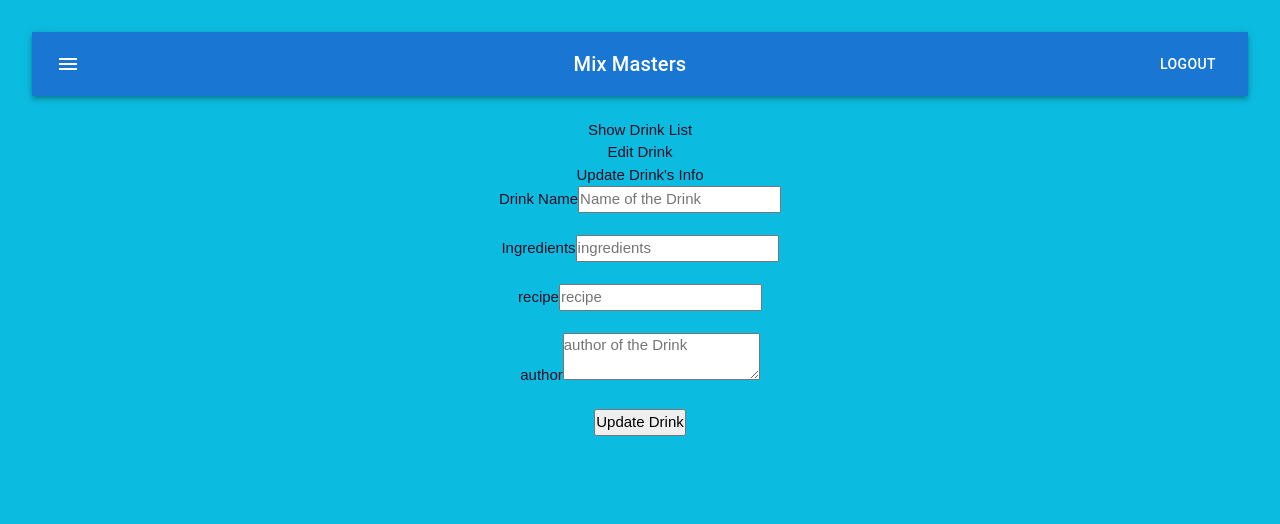
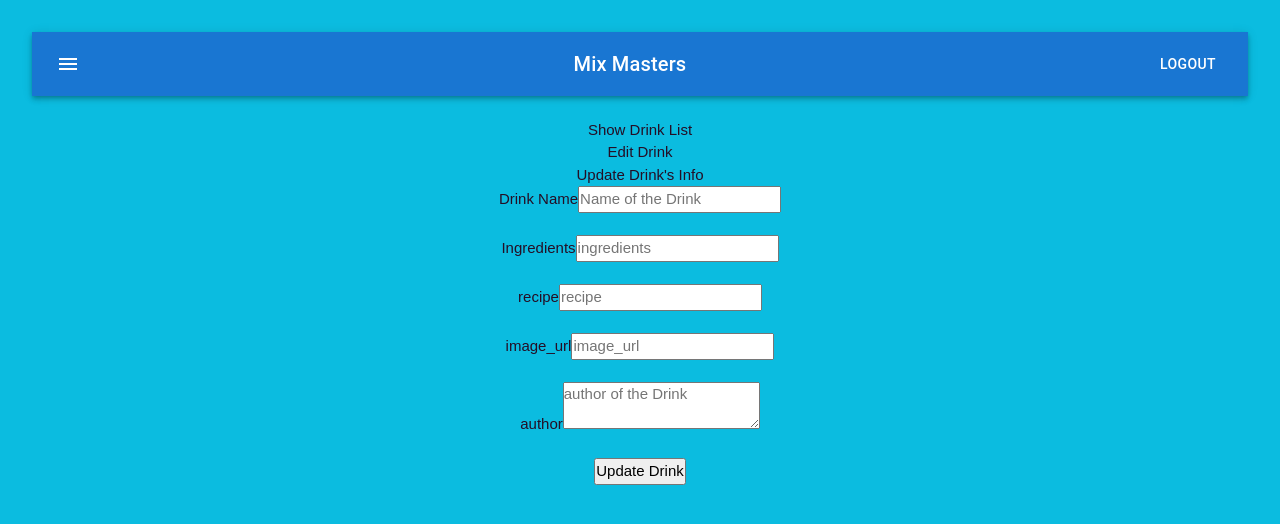
Before and after one commit to 8cott/mix-masters, a React (Vite) app in the folder client/: page /edit-drink/1 in a window 1280 px wide. Shown: the top 524 px of the page. Built offline with nearby package versions, Linux system fonts and the light colour scheme; no server answers; sample sign-in values are in the browser's storage.

Commit message:
added image_url and default image

```diff
--- a/client/src/components/CreateDrink.jsx
+++ b/client/src/components/CreateDrink.jsx
@@ -12,6 +12,7 @@ const CreateDrink = () => {
     drink_name: '',
     ingredients: '',
     recipe: '',
+    image_url: '',
     author: '',
   });
 
@@ -50,6 +51,10 @@ const CreateDrink = () => {
   const onSubmit = (e) => {
     e.preventDefault();
 
+    if (!drink.image_url) {
+      drink.image_url = "https://images.unsplash.com/photo-1514362545857-3bc16c4c7d1b?ixlib=rb-4.0.3&ixid=M3wxMjA3fDB8MHxwaG90by1wYWdlfHx8fGVufDB8fHx8fA%3D%3D&auto=format&fit=crop&w=1740&q=80";
+    }
+
     axios
       .post('http://localhost:8000/drinks', drink)
       .then((res) => {
@@ -57,6 +62,7 @@ const CreateDrink = () => {
           drink_name: '',
           ingredients: '',
           recipe: '',
+          image_url: '',
         });
 
         console.log('Successfully Created Drink');
@@ -118,6 +124,17 @@ const CreateDrink = () => {
                 />
               </div>
 
+              <div className="form-group">
+                <input
+                  type="text"
+                  placeholder="Image_URL"
+                  name="image_url"
+                  className="form-control"
+                  value={drink.image_url}
+                  onChange={onChange}
+                />
+              </div>
+
               {/* <div className="form-group">
                 <input
                   type="text"
--- a/client/src/components/DrinkCard.jsx
+++ b/client/src/components/DrinkCard.jsx
@@ -9,7 +9,7 @@ const DrinkCard = (props) => {
     <div className='card-container'>
       <Link to={`/show-drink/${drink._id}`}>
         <img
-          src='https://images.unsplash.com/photo-1514362545857-3bc16c4c7d1b?ixlib=rb-4.0.3&ixid=M3wxMjA3fDB8MHxwaG90by1wYWdlfHx8fGVufDB8fHx8fA%3D%3D&auto=format&fit=crop&w=1740&q=80'
+          src={drink.image_url}
           alt='Drinks'
           height={200}
         />
--- a/client/src/components/ShowDrinkDetails.jsx
+++ b/client/src/components/ShowDrinkDetails.jsx
@@ -64,6 +64,15 @@ function ShowDrinkDetails(props) {
           </tr>
           <tr>
             <th>4</th>
+            <td>Image</td>
+            <td>
+              {drink.image_url && (
+                <img src={drink.image_url} alt="Drink" height={200} />
+              )}
+            </td>
+          </tr>
+          <tr>
+            <th>5</th>
             <td>Author</td>
             <td>{drink.author}</td>
           </tr>
--- a/client/src/components/UpdateDrinkInfo.jsx
+++ b/client/src/components/UpdateDrinkInfo.jsx
@@ -9,6 +9,7 @@ function UpdateDrinkInfo(props) {
     drink_name: '',
     ingredients: '',
     recipe: '',
+    image_url: '',
     author: '',
   });
 
@@ -24,6 +25,7 @@ function UpdateDrinkInfo(props) {
           drink_name: res.data.drink_name,
           ingredients: res.data.ingredients,
           recipe: res.data.recipe,
+          image_url: res.data.image_url,
           author: res.data.author,
         });
       })
@@ -52,6 +54,7 @@ function UpdateDrinkInfo(props) {
       drink_name: drink.drink_name,
       ingredients: drink.ingredients,
       recipe: drink.recipe,
+      image_url: drink.image_url,
       author: drink.author,
     };
 
@@ -123,6 +126,19 @@ function UpdateDrinkInfo(props) {
             <br />
 
             <div className="form-group">
+              <label htmlFor="image_url">image_url</label>
+              <input
+                type="text"
+                placeholder="image_url"
+                name="image_url"
+                className="form-control"
+                value={drink.image_url}
+                onChange={onChange}
+              />
+            </div>
+            <br />
+
+            <div className="form-group">
               <label htmlFor="author">author</label>
               <textarea
                 type="text"
```
Also changed, not shown: 1 other file (tests, documents, lock files or other folders).
